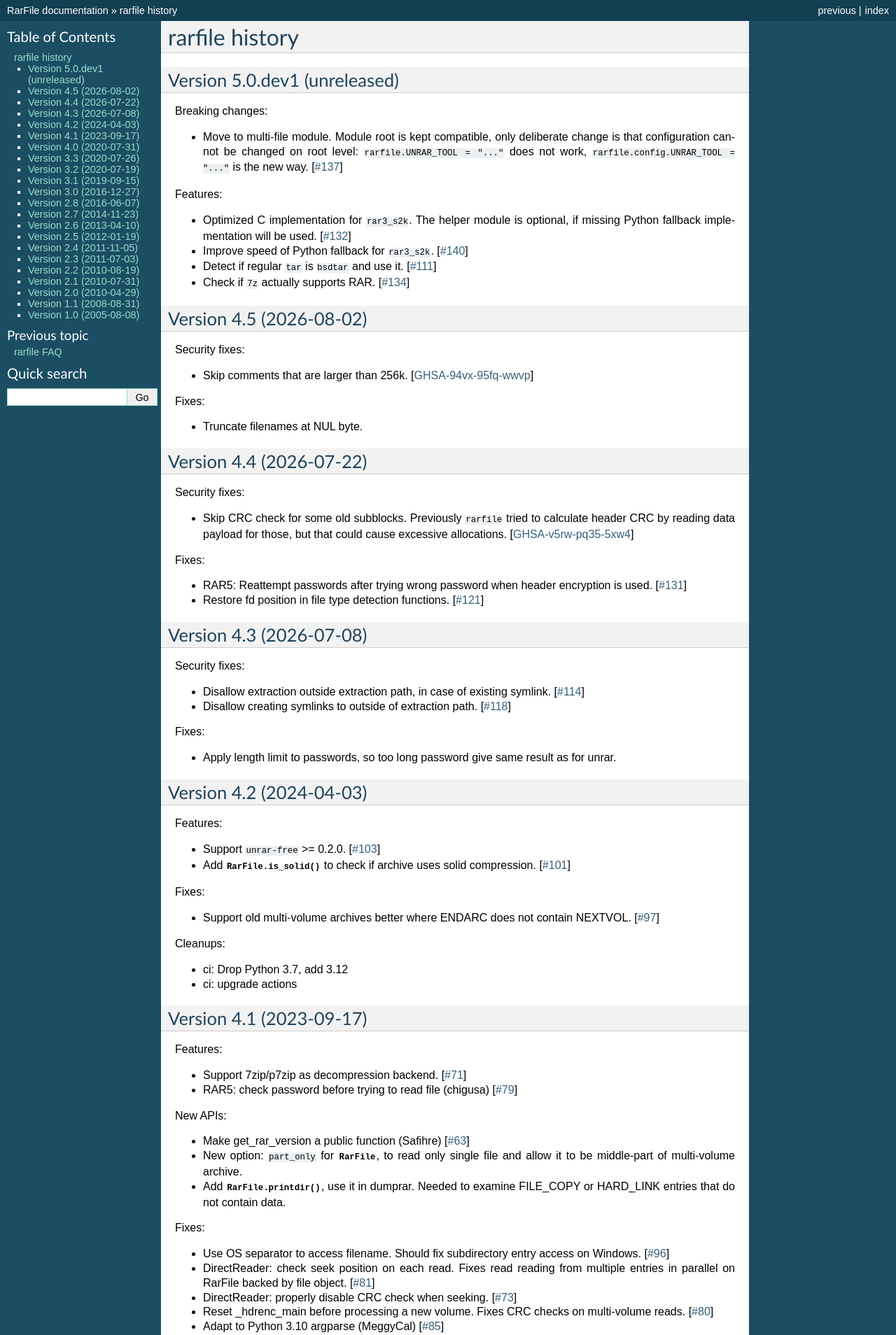
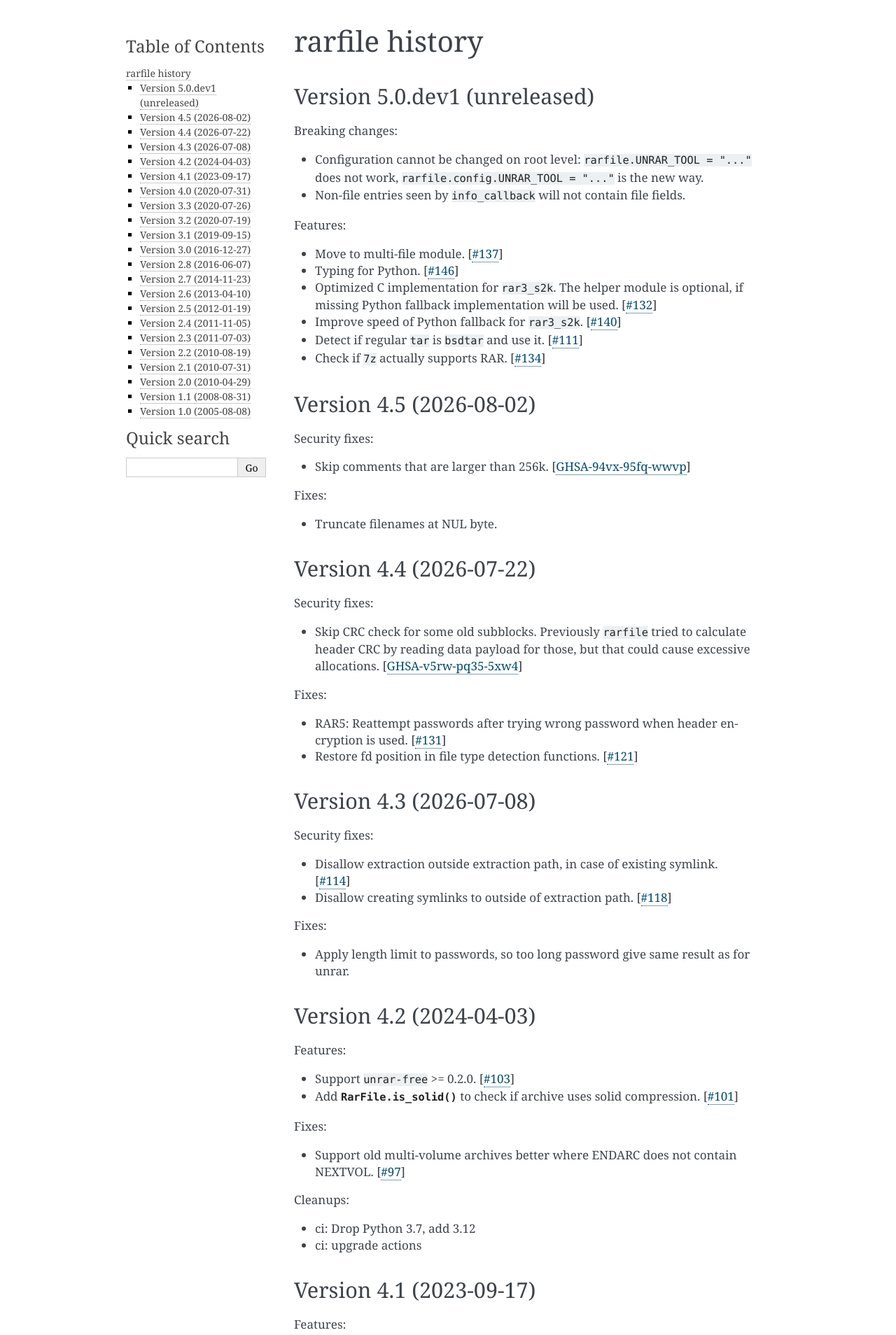
Before and after one commit to markokr/rarfile, a Sphinx documentation site: the page built from doc/news.rst, in a window 1280 px wide. Shown: the top 1908 px of the page at 70% size. Built offline with Sphinx 7.4.7, drawn with Linux system fonts in a browser that asks for light colours; some of the changed text lies outside the part shown.

Commit message:
Update docs

```diff
--- a/doc/api.rst
+++ b/doc/api.rst
@@ -1,6 +1,6 @@
 
-rarfile API documentation
-=========================
+rarfile API
+===========
 
 .. contents:: Table Of Contents
 
@@ -20,14 +20,14 @@ RarInfo class
 -------------
 
 .. autoclass:: RarInfo()
-    :show-inheritance:
-    :members:
+   :show-inheritance:
+   :members:
 
 RarEntry class
 --------------
 
 .. autoclass:: RarEntry()
-    :members:
+   :members:
 
 RarExtFile class
 ----------------
--- a/doc/conf.py
+++ b/doc/conf.py
@@ -62,7 +62,7 @@ pygments_style = 'sphinx'
 
 # The theme to use for HTML and HTML Help pages.  See the documentation for
 # a list of builtin themes.
-html_theme = 'default'
+html_theme = 'alabaster'
 
 # Theme options are theme-specific and customize the look and feel of a theme
 # further.  For a list of options available for each theme, see the
--- a/doc/faq.rst
+++ b/doc/faq.rst
@@ -65,11 +65,6 @@ It can be tested by simply opening command-line console and running ``unrar``.
 
 Instead ``unrar`` it might be preferable to install ``unar``.
 
-How to avoid the need for user to manually install rarfile/unrar?
------------------------------------------------------------------
-
-Include ``rarfile.py`` and/or ``unrar`` (or ``unar``) with your application.
-
 Will it support creating RAR archives?
 --------------------------------------
 
--- a/doc/news.rst
+++ b/doc/news.rst
@@ -9,13 +9,18 @@ Version 5.0.dev1 (unreleased)
 
 Breaking changes:
 
-* Move to multi-file module.  Module root is kept compatible,
-  only deliberate change is that configuration
-  cannot be changed on root level: ``rarfile.UNRAR_TOOL = "..."``
+* Configuration cannot be changed on root level: ``rarfile.UNRAR_TOOL = "..."``
   does not work, ``rarfile.config.UNRAR_TOOL = "..."`` is the new way.
+
+* Non-file entries seen by ``info_callback`` will not contain file fields.
+
+Features:
+
+* Move to multi-file module.
   [`#137 <https://github.com/markokr/rarfile/pull/137>`_]
 
-Features:
+* Typing for Python.
+  [`#146 <https://github.com/markokr/rarfile/pull/146>`_]
 
 * Optimized C implementation for ``rar3_s2k``. The helper module is optional,
   if missing Python fallback implementation will be used.
```
Also changed, not shown: other parts of doc/api.rst (+1 -1 lines), README.rst (+5 -7 lines).
